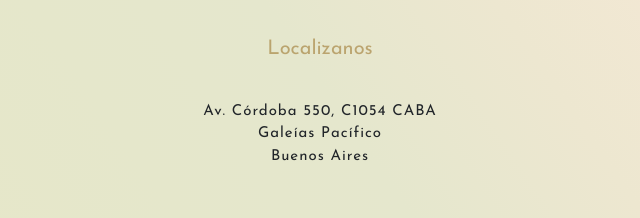
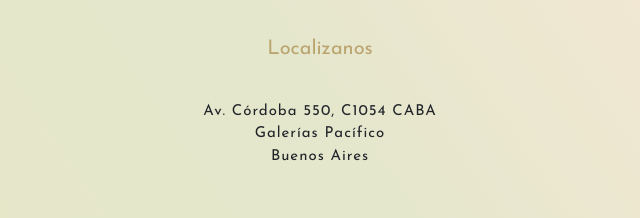
Before and after one commit to MarieAlx/proyecto_dw_yern, a website: page pages/contacto.html in a window 1280 px wide. Shown: the part 892-1110 px from the top of the page, 0-640 px from the left. Drawn offline with nearby package versions, Linux system fonts and the light colour scheme; a web font is replaced by a local one.

Commit message:
version final

```diff
--- a/pages/contacto.html
+++ b/pages/contacto.html
@@ -70,7 +70,7 @@
                             <p class="parrafo">
                             Av. Córdoba 550, C1054 CABA
                             <br>
-                            Galeías Pacífico
+                            Galerías Pacífico
                             <br>
                             Buenos Aires
                             </p>
```
